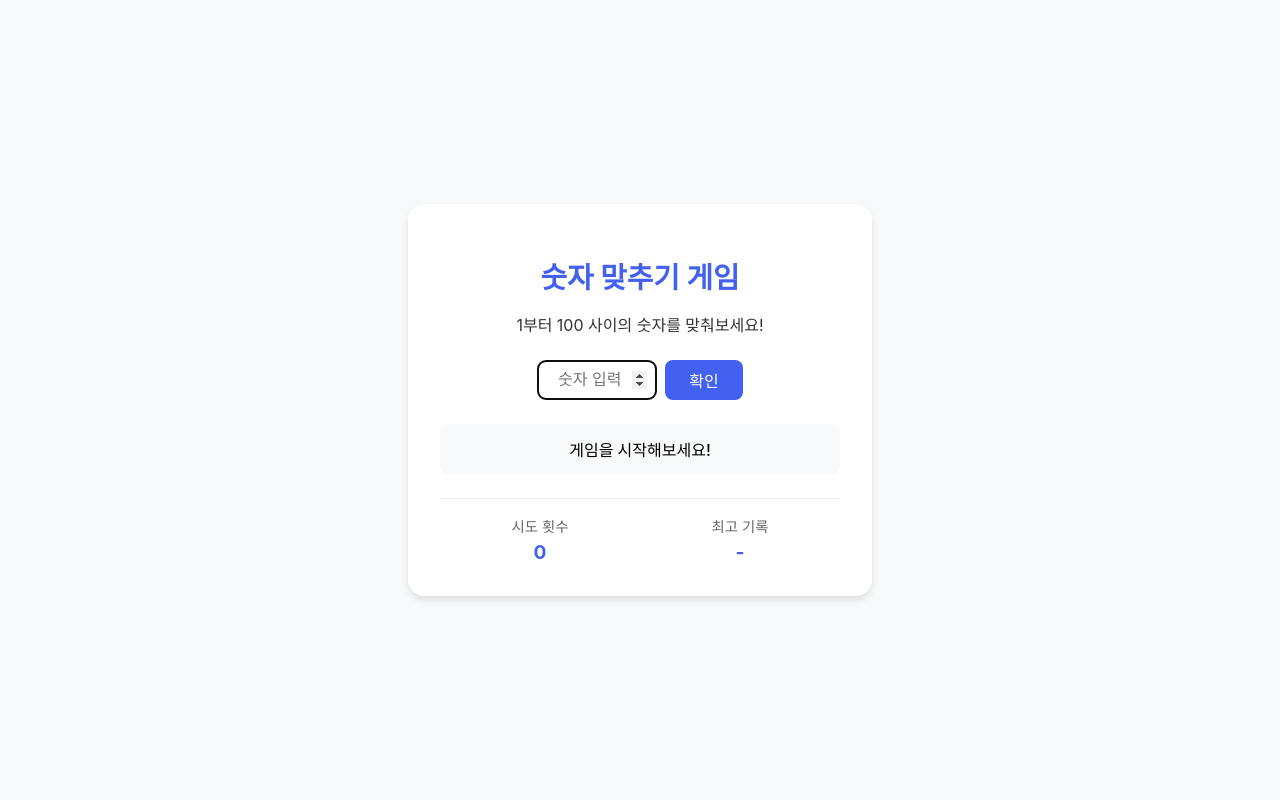
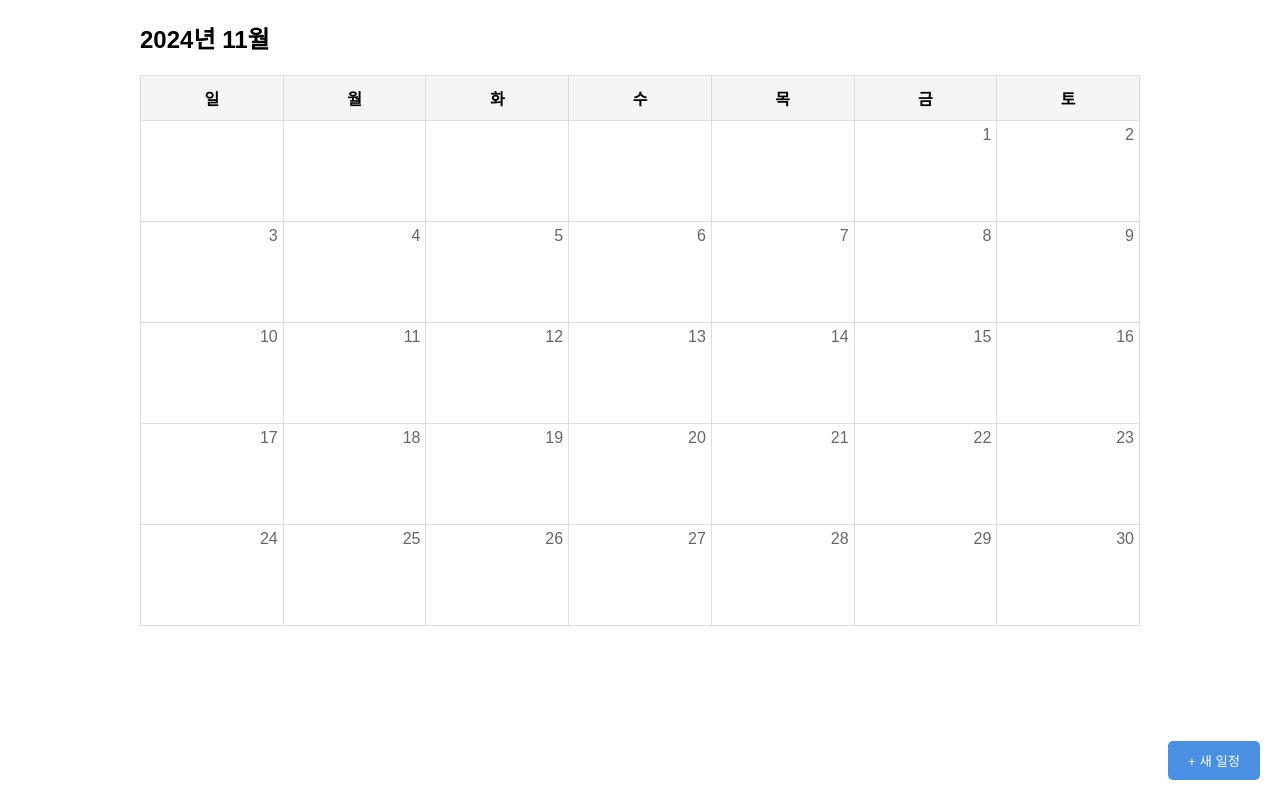
Before and after one commit to jjcryu/aitest-6.3, a plain HTML site: page index.html in a window 1280 px wide. Drawn offline with Linux system fonts and the light colour scheme.

Commit message:
Update index.html

```diff
--- a/index.html
+++ b/index.html
@@ -3,223 +3,285 @@
 <head>
     <meta charset="UTF-8">
     <meta name="viewport" content="width=device-width, initial-scale=1.0">
-    <title>숫자 맞추기 게임</title>
+    <title>간단한 팀 일정표</title>
     <style>
-        :root {
-            --primary-color: #4361ee;
-            --secondary-color: #3f37c9;
-            --text-color: #333;
-            --bg-color: #f8f9fa;
+        * {
+            margin: 0;
+            padding: 0;
+            box-sizing: border-box;
         }
 
         body {
-            font-family: 'Pretendard', -apple-system, BlinkMacSystemFont, system-ui, Roboto, sans-serif;
-            background-color: var(--bg-color);
-            margin: 0;
-            min-height: 100vh;
-            display: flex;
-            justify-content: center;
-            align-items: center;
+            font-family: Arial, sans-serif;
+            padding: 20px;
         }
 
-        .game-container {
-            background-color: white;
-            padding: 2rem;
-            border-radius: 1rem;
-            box-shadow: 0 4px 6px rgba(0, 0, 0, 0.1);
-            width: 90%;
-            max-width: 400px;
-            text-align: center;
+        .calendar {
+            max-width: 1000px;
+            margin: 0 auto;
         }
 
-        h1 {
-            color: var(--primary-color);
-            margin-bottom: 1rem;
-            font-size: 1.8rem;
+        .calendar-header {
+            display: flex;
+            justify-content: space-between;
+            align-items: center;
+            margin-bottom: 20px;
         }
 
-        .game-description {
-            color: var(--text-color);
-            margin-bottom: 1.5rem;
-            font-size: 1rem;
+        .calendar-grid {
+            display: grid;
+            grid-template-columns: repeat(7, 1fr);
+            gap: 1px;
+            background: #ddd;
+            border: 1px solid #ddd;
         }
 
-        .game-form {
-            display: flex;
-            gap: 0.5rem;
-            justify-content: center;
-            margin-bottom: 1.5rem;
+        .calendar-cell {
+            background: white;
+            min-height: 100px;
+            padding: 10px;
+            position: relative;
         }
 
-        input {
-            width: 100px;
-            padding: 0.5rem;
-            border: 2px solid var(--primary-color);
-            border-radius: 0.5rem;
-            font-size: 1rem;
-            text-align: center;
-        }
-
-        button {
-            padding: 0.5rem 1.5rem;
-            background-color: var(--primary-color);
-            color: white;
-            border: none;
-            border-radius: 0.5rem;
-            cursor: pointer;
-            font-size: 1rem;
-            transition: background-color 0.3s;
-        }
-
-        button:hover {
-            background-color: var(--secondary-color);
-        }
-
-        .message {
-            margin: 1rem 0;
-            padding: 0.8rem;
-            border-radius: 0.5rem;
-            font-weight: 500;
-            background-color: var(--bg-color);
-        }
-
-        .stats {
-            display: flex;
-            justify-content: space-around;
-            margin-top: 1.5rem;
-            padding-top: 1rem;
-            border-top: 1px solid #eee;
-        }
-
-        .stat-item {
-            display: flex;
-            flex-direction: column;
-            gap: 0.3rem;
-        }
-
-        .stat-label {
-            font-size: 0.9rem;
+        .calendar-cell .date {
+            position: absolute;
+            top: 5px;
+            right: 5px;
             color: #666;
         }
 
-        .stat-value {
-            font-size: 1.2rem;
+        .calendar-header-cell {
+            background: #f5f5f5;
+            padding: 10px;
+            text-align: center;
             font-weight: bold;
-            color: var(--primary-color);
         }
 
-        @media (max-width: 480px) {
-            .game-container {
-                padding: 1.5rem;
+        .event {
+            margin: 20px 2px 2px 2px;
+            padding: 5px;
+            border-radius: 3px;
+            font-size: 12px;
+            color: white;
+            background: #4a90e2;
+            cursor: pointer;
         }
 
-            h1 {
-                font-size: 1.5rem;
+        .event.meeting { background: #e2574a; }
+        .event.personal { background: #50b45e; }
+        .event.other { background: #9013fe; }
+
+        #addEventBtn {
+            position: fixed;
+            bottom: 20px;
+            right: 20px;
+            padding: 10px 20px;
+            background: #4a90e2;
+            color: white;
+            border: none;
+            border-radius: 5px;
+            cursor: pointer;
         }
+
+        .modal {
+            display: none;
+            position: fixed;
+            top: 0;
+            left: 0;
+            width: 100%;
+            height: 100%;
+            background: rgba(0,0,0,0.5);
+        }
+
+        .modal-content {
+            background: white;
+            padding: 20px;
+            width: 90%;
+            max-width: 500px;
+            margin: 50px auto;
+            border-radius: 5px;
+        }
+
+        .form-group {
+            margin-bottom: 15px;
+        }
+
+        .form-group label {
+            display: block;
+            margin-bottom: 5px;
+        }
+
+        .form-group input,
+        .form-group select {
+            width: 100%;
+            padding: 5px;
+        }
+
+        .close {
+            float: right;
+            cursor: pointer;
+            font-size: 20px;
         }
     </style>
 </head>
 <body>
-    <div class="game-container">
-        <h1>숫자 맞추기 게임</h1>
-        <p class="game-description">1부터 100 사이의 숫자를 맞춰보세요!</p>
-
-        <div class="game-form">
-            <input
-                type="number"
-                id="guessInput"
-                min="1"
-                max="100"
-                placeholder="숫자 입력"
-                autocomplete="off">
-            <button onclick="makeGuess()">확인</button>
+    <div class="calendar">
+        <div class="calendar-header">
+            <h2 id="currentMonth">2024년 3월</h2>
+        </div>
+        <div class="calendar-grid" id="calendarGrid">
+            <!-- Calendar will be generated by JavaScript -->
+        </div>
     </div>
 
-        <div class="message" id="message">
-            게임을 시작해보세요!
+    <button id="addEventBtn">+ 새 일정</button>
+
+    <div id="eventModal" class="modal">
+        <div class="modal-content">
+            <span class="close">&times;</span>
+            <h3>새 일정</h3>
+            <form id="eventForm">
+                <div class="form-group">
+                    <label>제목</label>
+                    <input type="text" id="eventTitle" required>
                 </div>
-
-        <div class="stats">
-            <div class="stat-item">
-                <span class="stat-label">시도 횟수</span>
-                <span class="stat-value" id="attempts">0</span>
+                <div class="form-group">
+                    <label>날짜</label>
+                    <input type="date" id="eventDate" required>
                 </div>
-            <div class="stat-item">
-                <span class="stat-label">최고 기록</span>
-                <span class="stat-value" id="bestScore">-</span>
+                <div class="form-group">
+                    <label>카테고리</label>
+                    <select id="eventCategory">
+                        <option value="work">업무</option>
+                        <option value="meeting">회의</option>
+                        <option value="personal">개인</option>
+                        <option value="other">기타</option>
+                    </select>
                 </div>
+                <button type="submit">저장</button>
+            </form>
         </div>
     </div>
 
     <script>
-        // 게임 상태 변수들
-        let targetNumber;
-        let attempts;
-        let bestScore = Infinity;
-
-        // 게임 초기화 함수
-        function initGame() {
-            targetNumber = Math.floor(Math.random() * 100) + 1;
-            attempts = 0;
-            updateDisplay();
+        class Calendar {
+            constructor() {
+                this.currentDate = new Date();
+                this.events = JSON.parse(localStorage.getItem('events')) || [];
+                this.initCalendar();
+                this.initModal();
             }
 
-        // 화면 업데이트 함수
-        function updateDisplay() {
-            document.getElementById('attempts').textContent = attempts;
-            document.getElementById('bestScore').textContent =
-                bestScore === Infinity ? '-' : bestScore;
-            document.getElementById('guessInput').value = '';
-            document.getElementById('guessInput').focus();
+            initCalendar() {
+                this.updateMonthDisplay();
+                this.renderCalendar();
             }
 
-        // 사용자 입력 처리 함수
-        function makeGuess() {
-            const guessInput = document.getElementById('guessInput');
-            const guess = parseInt(guessInput.value);
-            const messageEl = document.getElementById('message');
-
-            // 입력값 검증
-            if (isNaN(guess) || guess < 1 || guess > 100) {
-                messageEl.textContent = '1부터 100 사이의 숫자를 입력해주세요!';
-                guessInput.value = '';
-                return;
+            updateMonthDisplay() {
+                const months = ['1월', '2월', '3월', '4월', '5월', '6월',
+                              '7월', '8월', '9월', '10월', '11월', '12월'];
+                const currentMonth = document.getElementById('currentMonth');
+                currentMonth.textContent = `${this.currentDate.getFullYear()}년 ${months[this.currentDate.getMonth()]}`;
             }
 
-            attempts++;
+            renderCalendar() {
+                const grid = document.getElementById('calendarGrid');
+                grid.innerHTML = '';
 
-            // 결과 확인 및 메시지 표시
-            if (guess === targetNumber) {
-                messageEl.textContent = `정답입니다! ${attempts}번만에 맞추셨네요!`;
+                // Add weekday headers
+                const weekdays = ['일', '월', '화', '수', '목', '금', '토'];
+                weekdays.forEach(day => {
+                    const cell = document.createElement('div');
+                    cell.className = 'calendar-header-cell';
+                    cell.textContent = day;
+                    grid.appendChild(cell);
+                });
 
-                // 최고 기록 갱신 확인
-                if (attempts < bestScore) {
-                    bestScore = attempts;
+                // Get first day of month and total days
+                const firstDay = new Date(
+                    this.currentDate.getFullYear(),
+                    this.currentDate.getMonth(),
+                    1
+                ).getDay();
+
+                const lastDate = new Date(
+                    this.currentDate.getFullYear(),
+                    this.currentDate.getMonth() + 1,
+                    0
+                ).getDate();
+
+                // Add empty cells for days before first day of month
+                for (let i = 0; i < firstDay; i++) {
+                    const cell = document.createElement('div');
+                    cell.className = 'calendar-cell';
+                    grid.appendChild(cell);
                 }
 
-                // 3초 후 새 게임 시작
-                setTimeout(() => {
-                    initGame();
-                    messageEl.textContent = '새로운 게임이 시작되었습니다!';
-                }, 3000);
-            } else if (guess < targetNumber) {
-                messageEl.textContent = '더 큰 숫자를 입력해보세요!';
-            } else {
-                messageEl.textContent = '더 작은 숫자를 입력해보세요!';
+                // Add days and events
+                for (let day = 1; day <= lastDate; day++) {
+                    const cell = document.createElement('div');
+                    cell.className = 'calendar-cell';
+
+                    // Add date number
+                    const dateDiv = document.createElement('div');
+                    dateDiv.className = 'date';
+                    dateDiv.textContent = day;
+                    cell.appendChild(dateDiv);
+
+                    // Add events for this day
+                    const todayEvents = this.events.filter(event => {
+                        const eventDate = new Date(event.date);
+                        return eventDate.getDate() === day &&
+                               eventDate.getMonth() === this.currentDate.getMonth() &&
+                               eventDate.getFullYear() === this.currentDate.getFullYear();
+                    });
+
+                    todayEvents.forEach(event => {
+                        const eventDiv = document.createElement('div');
+                        eventDiv.className = `event ${event.category}`;
+                        eventDiv.textContent = event.title;
+                        cell.appendChild(eventDiv);
+                    });
+
+                    grid.appendChild(cell);
+                }
             }
 
-            updateDisplay();
+            initModal() {
+                const modal = document.getElementById('eventModal');
+                const addBtn = document.getElementById('addEventBtn');
+                const closeBtn = document.querySelector('.close');
+                const form = document.getElementById('eventForm');
+
+                addBtn.onclick = () => modal.style.display = 'block';
+                closeBtn.onclick = () => modal.style.display = 'none';
+
+                window.onclick = (event) => {
+                    if (event.target === modal) {
+                        modal.style.display = 'none';
+                    }
+                };
+
+                form.onsubmit = (e) => {
+                    e.preventDefault();
+                    const newEvent = {
+                        title: document.getElementById('eventTitle').value,
+                        date: document.getElementById('eventDate').value,
+                        category: document.getElementById('eventCategory').value
+                    };
+
+                    this.events.push(newEvent);
+                    localStorage.setItem('events', JSON.stringify(this.events));
+                    this.renderCalendar();
+
+                    modal.style.display = 'none';
+                    form.reset();
+                };
+            }
         }
 
-        // Enter 키 이벤트 처리
-        document.getElementById('guessInput').addEventListener('keypress', (e) => {
-            if (e.key === 'Enter') {
-                makeGuess();
-            }
-        });
-
-        // 게임 시작
-        initGame();
+        // Initialize calendar
+        const calendar = new Calendar();
     </script>
 </body>
 </html>
```
Lines whose indentation alone changed are shown as unchanged.
